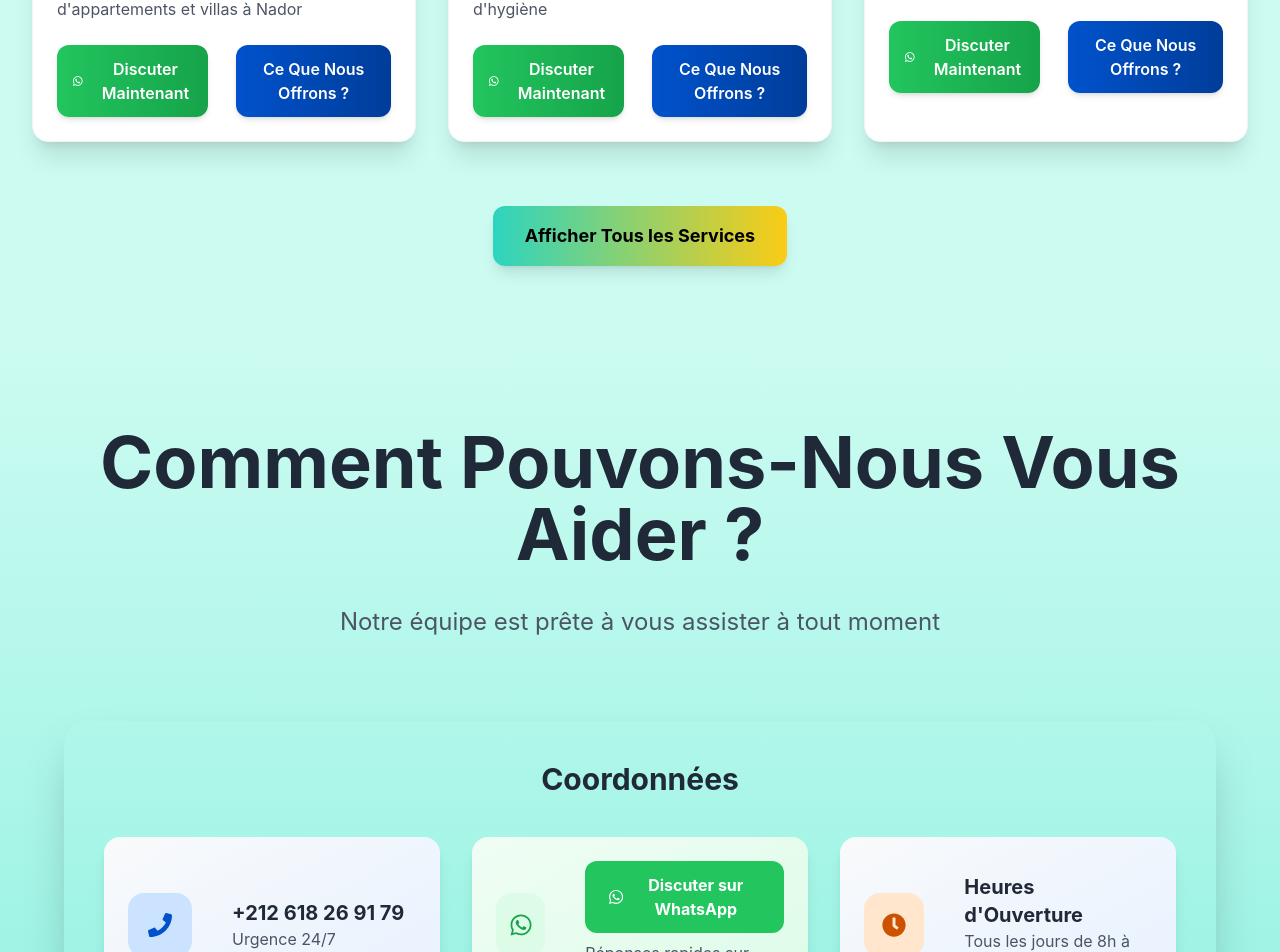
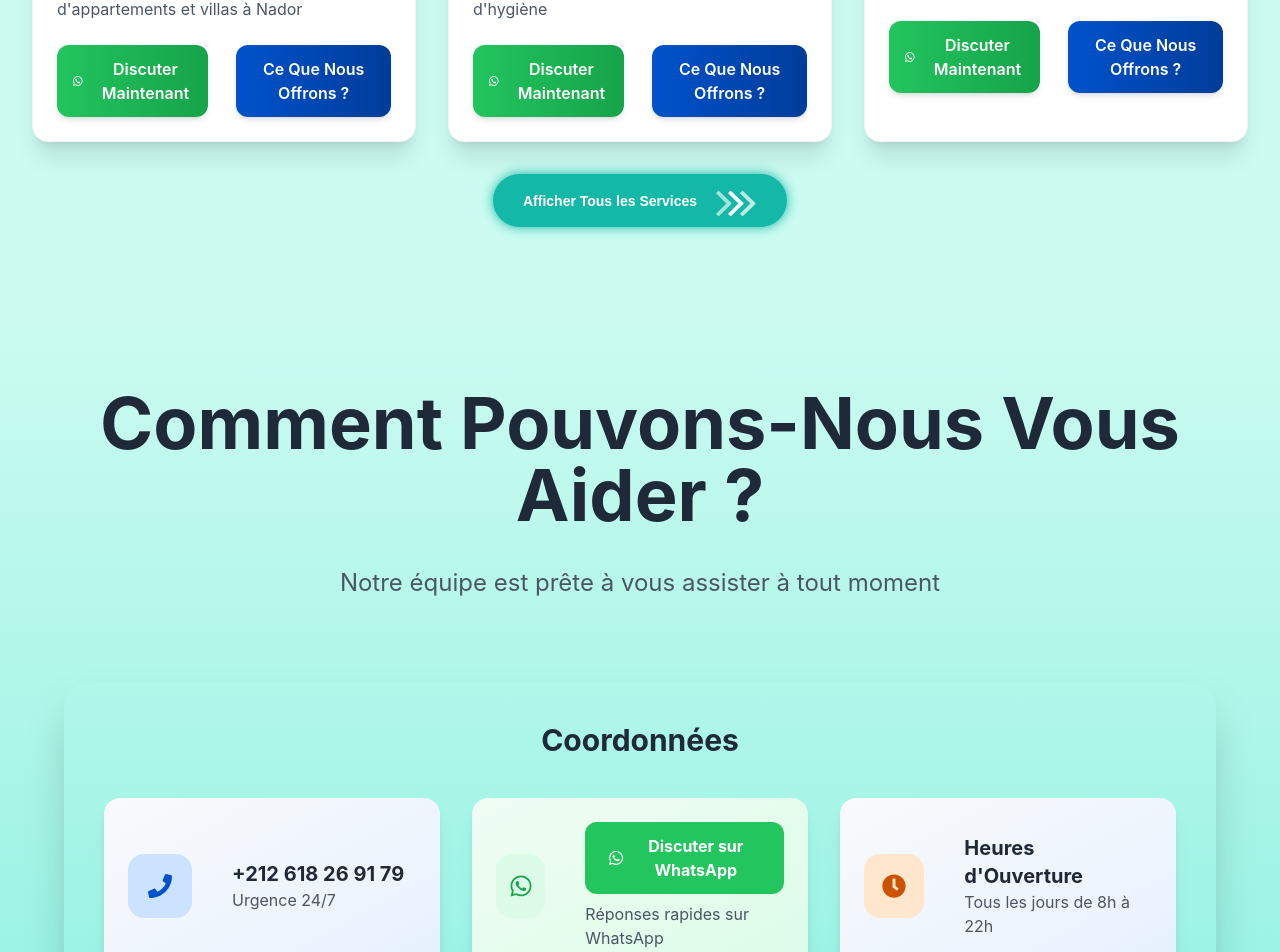
Before and after one commit to Axistay/homefixgestion, a React (Vite) app: page / in a window 1280 px wide. Shown: the part 1524-2476 px from the top of the page. Built offline with nearby package versions, Linux system fonts and the light colour scheme; a web font is replaced by a local one.

Commit message:
update some thing now 10/07

```diff
--- a/package.json
+++ b/package.json
@@ -23,7 +23,8 @@
     "react-i18next": "^13.5.0",
     "react-icons": "^5.5.0",
     "react-redux": "^9.0.4",
-    "react-router-dom": "^6.21.0"
+    "react-router-dom": "^6.21.0",
+    "styled-components": "^6.1.19"
   },
   "devDependencies": {
     "@vitejs/plugin-react": "^4.2.1",
--- a/src/components/Services.jsx
+++ b/src/components/Services.jsx
@@ -25,6 +25,7 @@
 import { useLanguage } from "../hooks/useLanguage.jsx"
 import { FaElevator } from "react-icons/fa6"
 import { useNavigate } from "react-router-dom"
+import Button from "./btnShowAll.jsx"
 
 function Services({ onWhatsAppClick = () => { }, number }) {
   const [selectedService, setSelectedService] = useState(null)
@@ -256,13 +257,17 @@
 
         {/* Show All Button */}
         {typeof number === 'number' && number !== null && (
-          <div className="text-center mt-8 sm:mt-12 lg:mt-16">
-            <button
-              onClick={() => navigate('/services')}
-              className="bg-gradient-to-r from-teal-400 to-yellow-400 text-black px-6 sm:px-8 py-3 sm:py-4 rounded-lg sm:rounded-xl font-bold shadow-lg hover:from-yellow-400 hover:to-teal-400 transition-all duration-300 text-base sm:text-lg"
-            >
-              {t("services.showall")}
-            </button>
+          // <div className="text-center mt-8 sm:mt-12 lg:mt-16">
+          //   <button
+          //     onClick={() => navigate('/services')}
+          //     className="bg-gradient-to-r from-teal-400 to-yellow-400 text-black px-6 sm:px-8 py-3 sm:py-4 rounded-lg sm:rounded-xl font-bold shadow-lg hover:from-yellow-400 hover:to-teal-400 transition-all duration-300 text-base sm:text-lg"
+          //   >
+          //     {t("services.showall")}
+          //   </button>
+          // </div>
+          <div className="mt-8">
+            <Button message={t("services.showall")}  />
+
           </div>
         )}
       </div>
--- /dev/null
+++ b/src/components/btnShowAll.jsx
@@ -0,0 +1,138 @@
+import React from 'react';
+import styled from 'styled-components';
+
+const Button = ({message}) => {
+  return (
+    <StyledWrapper>
+      <div className="btn-conteiner">
+        <a className="btn-content" href="/services" >
+          <span className="btn-title text-sm ">{message}</span>
+          <span className="icon-arrow">
+            <svg width="66px" height="43px" viewBox="0 0 66 43" version="1.1" xmlns="http://www.w3.org/2000/svg" xmlnsXlink="http://www.w3.org/1999/xlink">
+              <g id="arrow" stroke="none" strokeWidth={1} fill="none" fillRule="evenodd">
+                <path id="arrow-icon-one" d="M40.1543933,3.89485454 L43.9763149,0.139296592 C44.1708311,-0.0518420739 44.4826329,-0.0518571125 44.6771675,0.139262789 L65.6916134,20.7848311 C66.0855801,21.1718824 66.0911863,21.8050225 65.704135,22.1989893 C65.7000188,22.2031791 65.6958657,22.2073326 65.6916762,22.2114492 L44.677098,42.8607841 C44.4825957,43.0519059 44.1708242,43.0519358 43.9762853,42.8608513 L40.1545186,39.1069479 C39.9575152,38.9134427 39.9546793,38.5968729 40.1481845,38.3998695 C40.1502893,38.3977268 40.1524132,38.395603 40.1545562,38.3934985 L56.9937789,21.8567812 C57.1908028,21.6632968 57.193672,21.3467273 57.0001876,21.1497035 C56.9980647,21.1475418 56.9959223,21.1453995 56.9937605,21.1432767 L40.1545208,4.60825197 C39.9574869,4.41477773 39.9546013,4.09820839 40.1480756,3.90117456 C40.1501626,3.89904911 40.1522686,3.89694235 40.1543933,3.89485454 Z" fill="#FFFFFF" />
+                <path id="arrow-icon-two" d="M20.1543933,3.89485454 L23.9763149,0.139296592 C24.1708311,-0.0518420739 24.4826329,-0.0518571125 24.6771675,0.139262789 L45.6916134,20.7848311 C46.0855801,21.1718824 46.0911863,21.8050225 45.704135,22.1989893 C45.7000188,22.2031791 45.6958657,22.2073326 45.6916762,22.2114492 L24.677098,42.8607841 C24.4825957,43.0519059 24.1708242,43.0519358 23.9762853,42.8608513 L20.1545186,39.1069479 C19.9575152,38.9134427 19.9546793,38.5968729 20.1481845,38.3998695 C20.1502893,38.3977268 20.1524132,38.395603 20.1545562,38.3934985 L36.9937789,21.8567812 C37.1908028,21.6632968 37.193672,21.3467273 37.0001876,21.1497035 C36.9980647,21.1475418 36.9959223,21.1453995 36.9937605,21.1432767 L20.1545208,4.60825197 C19.9574869,4.41477773 19.9546013,4.09820839 20.1480756,3.90117456 C20.1501626,3.89904911 20.1522686,3.89694235 20.1543933,3.89485454 Z" fill="#FFFFFF" />
+                <path id="arrow-icon-three" d="M0.154393339,3.89485454 L3.97631488,0.139296592 C4.17083111,-0.0518420739 4.48263286,-0.0518571125 4.67716753,0.139262789 L25.6916134,20.7848311 C26.0855801,21.1718824 26.0911863,21.8050225 25.704135,22.1989893 C25.7000188,22.2031791 25.6958657,22.2073326 25.6916762,22.2114492 L4.67709797,42.8607841 C4.48259567,43.0519059 4.17082418,43.0519358 3.97628526,42.8608513 L0.154518591,39.1069479 C-0.0424848215,38.9134427 -0.0453206733,38.5968729 0.148184538,38.3998695 C0.150289256,38.3977268 0.152413239,38.395603 0.154556228,38.3934985 L16.9937789,21.8567812 C17.1908028,21.6632968 17.193672,21.3467273 17.0001876,21.1497035 C16.9980647,21.1475418 16.9959223,21.1453995 16.9937605,21.1432767 L0.15452076,4.60825197 C-0.0425130651,4.41477773 -0.0453986756,4.09820839 0.148075568,3.90117456 C0.150162624,3.89904911 0.152268631,3.89694235 0.154393339,3.89485454 Z" fill="#FFFFFF" />
+              </g>
+            </svg>
+          </span>
+        </a>
+      </div>
+    </StyledWrapper>
+  );
+}
+
+const StyledWrapper = styled.div`
+  .btn-conteiner {
+    display: flex;
+    justify-content: center;
+    --color-text: #ffffff;
+    --color-background: #14b8a6;
+    --color-background-hover: #0d9488;
+    --color-outline: #14b8a680;
+    --color-shadow: #00000080;
+  }
+
+  .btn-content {
+    display: flex;
+    align-items: center;
+    padding: 5px 30px;
+    text-decoration: none;
+    font-family: 'Poppins', sans-serif;
+    font-weight: 600;
+    font-size: 30px;
+    color: var(--color-text);
+    background: var(--color-background);
+    transition: 1s;
+    border-radius: 100px;
+    box-shadow: 0 0 0.2em 0 var(--color-background);
+  }
+
+  .btn-content:hover {
+    background: var(--color-background-hover);
+    box-shadow: 0 0 0.4em 0 var(--color-background-hover);
+  }
+
+  .btn-content, .btn-content {
+    transition: 0.5s;
+    -webkit-animation: btn-content 1s;
+    animation: btn-content 1s;
+    outline: 0.1em solid transparent;
+    outline-offset: 0.2em;
+    box-shadow: 0 0 0.4em 0 var(--color-background);
+  }
+
+  .btn-content .icon-arrow {
+    transition: 0.5s;
+    margin-right: 0px;
+    transform: scale(0.6);
+  }
+
+  .btn-content .icon-arrow {
+    transition: 0.5s;
+    margin-right: 25px;
+  }
+
+  .icon-arrow {
+    width: 20px;
+    margin-left: 15px;
+    position: relative;
+    top: 6%;
+  }
+
+  /* SVG */
+  #arrow-icon-one {
+    transition: 0.4s;
+    transform: translateX(-60%);
+  }
+
+  #arrow-icon-two {
+    transition: 0.5s;
+    transform: translateX(-30%);
+  }
+
+  .btn-content #arrow-icon-three {
+    animation: color_anim 1s infinite 0.2s;
+  }
+
+  .btn-content #arrow-icon-one {
+    transform: translateX(0%);
+    animation: color_anim 1s infinite 0.6s;
+  }
+
+  .btn-content #arrow-icon-two {
+    transform: translateX(0%);
+    animation: color_anim 1s infinite 0.4s;
+  }
+
+  /* SVG animations */
+  @keyframes color_anim {
+    0% {
+      fill: white;
+    }
+
+    50% {
+      fill: var(--color-background);
+    }
+
+    100% {
+      fill: white;
+    }
+  }
+
+  /* Button animations */
+  @-webkit-keyframes btn-content {
+    0% {
+      outline: 0.2em solid var(--color-background);
+      outline-offset: 0;
+    }
+  }
+
+  @keyframes btn-content {
+    0% {
+      outline: 0.2em solid var(--color-background);
+      outline-offset: 0;
+    }
+  }`;
+
+export default Button;
```
Also changed, not shown: 1 other file (tests, documents, lock files or other folders). Lines whose indentation alone changed are shown as unchanged.
